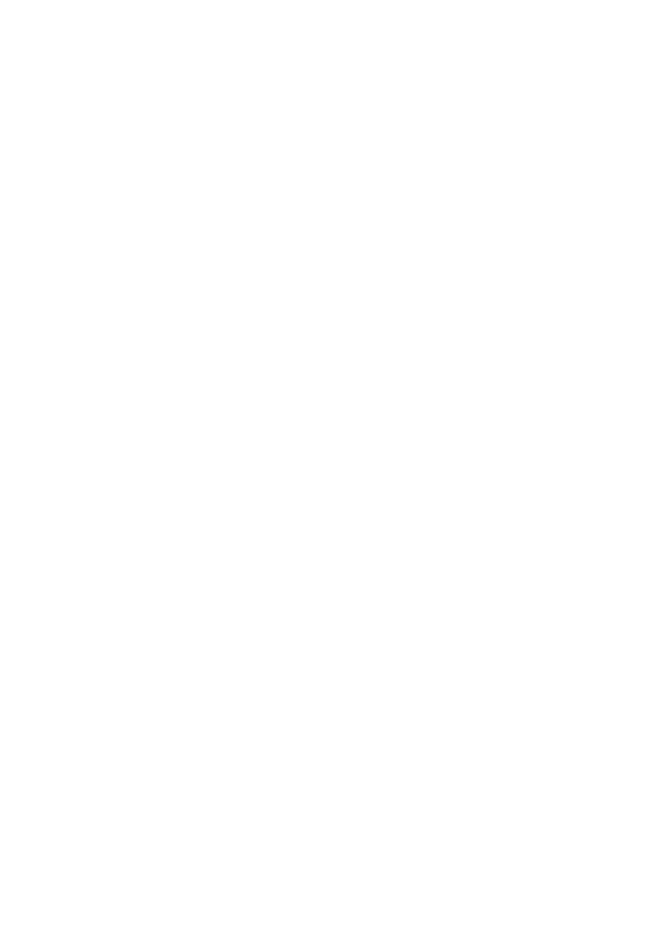
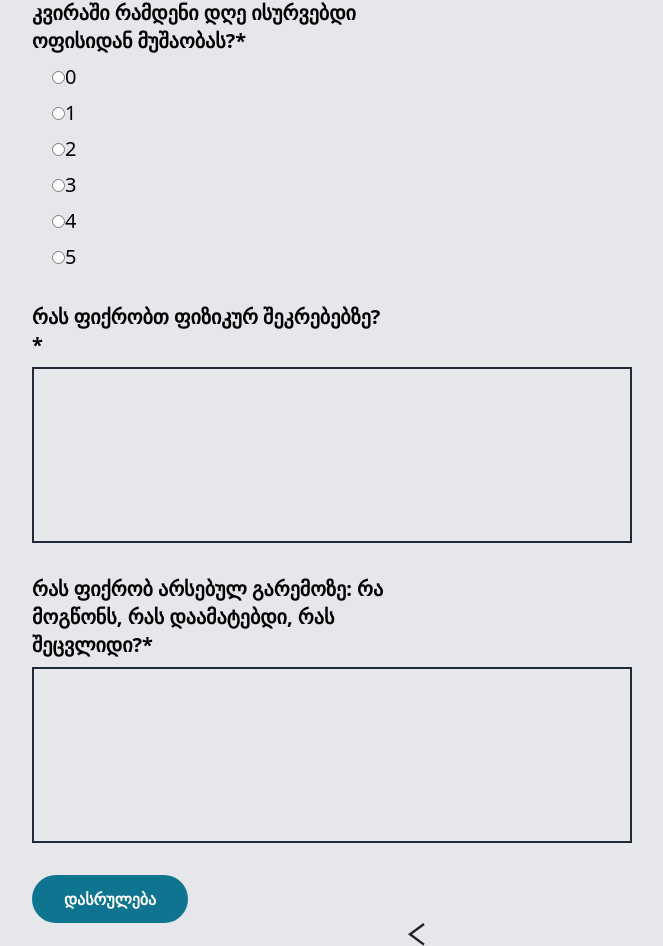
Before and after one commit to Muza21/covid-questionaire, a Vue app: page /page4 in a window 1280 px wide. Before the commit this address had no page. Shown: the part 859-1805 px from the top of the page, without its empty margins (168-831 px from the left). Before the commit the page ends 800 px from the top, so only its background shows below. Built offline with nearby package versions, Linux system fonts and the light colour scheme.

Commit message:
fix: rout path names and remove comments

```diff
--- a/src/components/NavigationBar.vue
+++ b/src/components/NavigationBar.vue
@@ -14,11 +14,5 @@
 <script>
 export default {
   props: ["id"],
-  // props: {
-  //   id: {
-  //     type: String,
-  //     default: null,
-  //   },
-  // },
 };
 </script>
--- a/src/main.js
+++ b/src/main.js
@@ -2,7 +2,7 @@ import { createApp } from "vue";
 
 import { createStore } from "vuex";
 
-import router from "./router";
+import router from "@/router";
 
 // import Landing from "@/components/personalInformation.vue";
 // import Landing from "@/components/covidQuestions.vue";
@@ -38,6 +38,23 @@ const store = createStore({
       adviseOpinion: "",
     };
   },
+  actions: {
+    personalInformationPage() {
+      router.push({ name: "personalInformation" });
+    },
+    covidQuestionsPage() {
+      router.push({ name: "covidQuestions" });
+    },
+    vaccinationPage() {
+      router.push({ name: "vaccinationPage" });
+    },
+    advisePage() {
+      router.push({ name: "advisePage" });
+    },
+    thanksPage() {
+      router.push({ name: "thanks" });
+    },
+  },
 });
 
 const app = createApp(App).use(store);
--- a/src/router/index.js
+++ b/src/router/index.js
@@ -1,10 +1,10 @@
 import { createRouter, createWebHistory } from "vue-router";
-import landingPage from "../views/landingPage.vue";
-import personalInformation from "../views/personalInformation.vue";
-import covidQuestions from "../views/covidQuestions.vue";
-import vaccinationPage from "../views/vaccinationPage.vue";
-import advisePage from "../views/advisePage.vue";
-import thankYou from "../views/thankYou.vue";
+import landingPage from "@/views/landingPage.vue";
+import personalInformation from "@/views/personalInformation.vue";
+import covidQuestions from "@/views/covidQuestions.vue";
+import vaccinationPage from "@/views/vaccinationPage.vue";
+import advisePage from "@/views/advisePage.vue";
+import thankYou from "@/views/thankYou.vue";
 
 const router = createRouter({
   history: createWebHistory(import.meta.env.BASE_URL),
@@ -15,33 +15,25 @@ const router = createRouter({
       component: landingPage,
     },
     {
-      path: "/1",
+      path: "/page1",
       name: "personalInformation",
       component: personalInformation,
       props: { id: "1" },
-      // query: { id: "1" },
-      // props: (route) => ({ id: route.query.id }),
-
-      // route level code-splitting
-      // this generates a separate chunk (About.[hash].js) for this route
-      // which is lazy-loaded when the route is visited.
-      // component: () => import("../components/personalInformation.vue"),
     },
-    // covid?page=?
     {
-      path: "/2",
+      path: "/page2",
       name: "covidQuestions",
       component: covidQuestions,
       props: { id: "2" },
     },
     {
-      path: "/3",
+      path: "/page3",
       name: "vaccinationPage",
       component: vaccinationPage,
       props: { id: "3" },
     },
     {
-      path: "/4",
+      path: "/page4",
       name: "advisePage",
       component: advisePage,
       props: { id: "4" },
@@ -52,6 +44,11 @@ const router = createRouter({
       component: thankYou,
     },
   ],
+  computed: {
+    currentRouteName() {
+      return this.router.name;
+    },
+  },
 });
 
 export default router;
--- a/src/views/advisePage.vue
+++ b/src/views/advisePage.vue
@@ -162,14 +162,14 @@
       </div>
       <div class="w-2/5">
         <button
-          @click="finish"
+          @click="nextPage"
           class="px-8 py-3 rounded-3xl bg-cyan-700 text-white font-bold"
         >
           დასრულება
         </button>
       </div>
       <div class="flex justify-between w-[130px] m-auto">
-        <button @click="back">
+        <button @click="previousPage">
           <img src="src/assets/back.svg" alt="next" />
         </button>
         <div></div>
@@ -213,12 +213,13 @@ export default {
   methods: {
     onSubmit(values) {
       console.log(values);
+      this.nextPage();
     },
-    finish() {
-      this.$router.push({ name: "thanks" });
+    nextPage() {
+      this.$store.dispatch("thanksPage");
     },
-    back() {
-      this.$router.push({ name: "vaccinationPage" });
+    previousPage() {
+      this.$store.dispatch("vaccinationPage");
     },
     updateMettingNumber(e) {
       this.$store.state.mettingNumber = e.target.value;
--- a/src/views/covidQuestions.vue
+++ b/src/views/covidQuestions.vue
@@ -11,12 +11,6 @@
             >
             <div class="ml-5">
               <div class="mt-2">
-                <!-- <input
-                type="radio"
-                name="covid"
-                @input="updateHadCovid"
-                value="yes"
-              /> -->
                 <Field
                   type="radio"
                   name="covid"
@@ -124,10 +118,12 @@
         </div>
       </div>
       <div class="flex justify-between w-[130px] m-auto">
-        <button @click="back">
+        <button @click="previousPage">
           <img src="src/assets/back.svg" alt="back" />
         </button>
-        <button><img src="src/assets/next.svg" alt="next" /></button>
+        <button>
+          <img src="src/assets/next.svg" alt="next" />
+        </button>
       </div>
     </Form>
   </div>
@@ -169,11 +165,13 @@ export default {
   methods: {
     onSubmit(values) {
       console.log(values);
-
-      this.$router.push({ name: "vaccinationPage" });
+      this.nextPage();
     },
-    back() {
-      this.$router.push({ name: "personalInformation" });
+    nextPage() {
+      this.$store.dispatch("vaccinationPage");
+    },
+    previousPage() {
+      this.$store.dispatch("personalInformationPage");
     },
     updateHadCovid(e) {
       this.$store.state.hadCovid = e.target.value;
--- a/src/views/personalInformation.vue
+++ b/src/views/personalInformation.vue
@@ -94,7 +94,10 @@ export default {
   methods: {
     onSubmit(values) {
       console.log(values);
-      this.$router.push({ name: "covidQuestions" });
+      this.nextPage();
+    },
+    nextPage() {
+      this.$store.dispatch("covidQuestionsPage");
     },
     updateName(e) {
       this.$store.state.name = e.target.value;
--- a/src/views/vaccinationPage.vue
+++ b/src/views/vaccinationPage.vue
@@ -135,7 +135,7 @@
         </div>
       </div>
       <div class="flex justify-between w-[130px] m-auto">
-        <button @click="back">
+        <button @click="previousPage">
           <img src="src/assets/back.svg" alt="next" />
         </button>
         <button><img src="src/assets/next.svg" alt="next" /></button>
@@ -174,10 +174,13 @@ export default {
   methods: {
     onSubmit(values) {
       console.log(values);
-      this.$router.push({ name: "advisePage" });
+      this.nextPage();
     },
-    back() {
-      this.$router.push({ name: "covidQuestions" });
+    nextPage() {
+      this.$store.dispatch("advisePage");
+    },
+    previousPage() {
+      this.$store.dispatch("covidQuestionsPage");
     },
     updateHadVaccine(e) {
       this.$store.state.hadVaccine = e.target.value;
```
